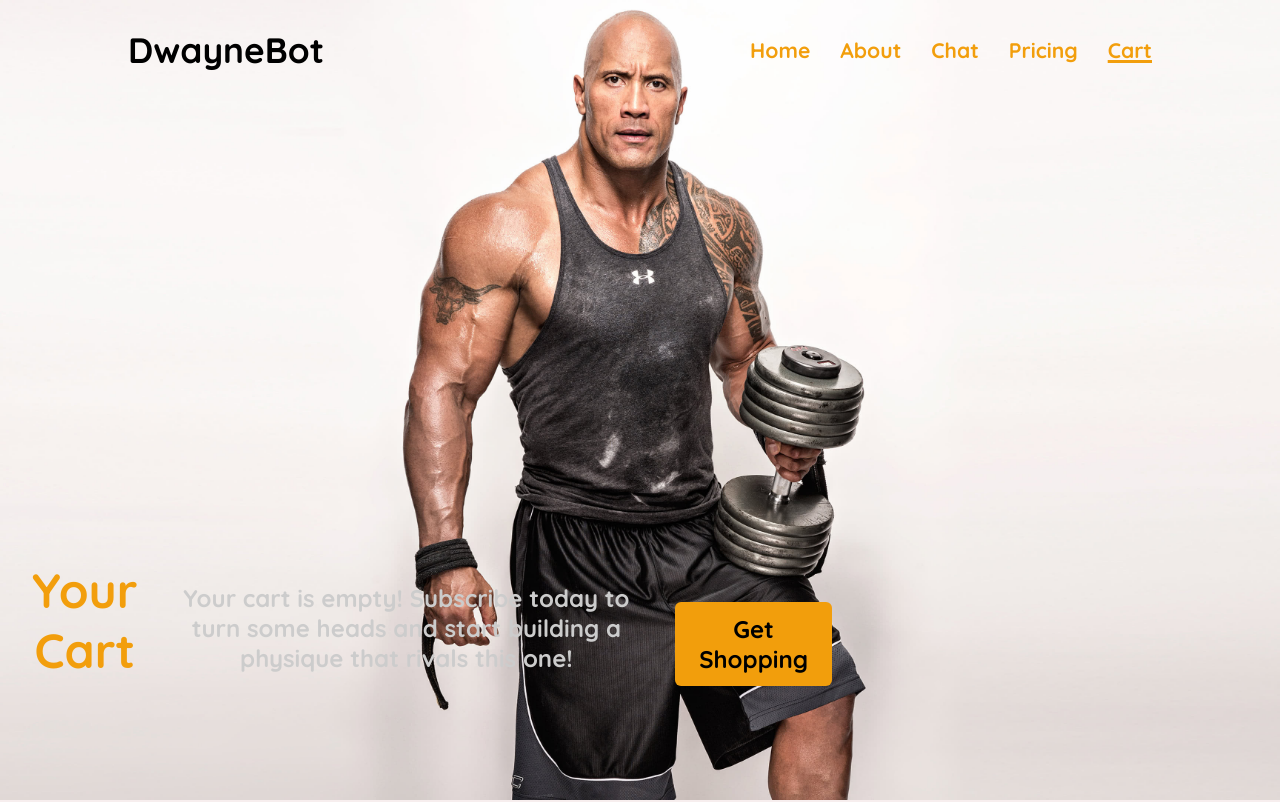
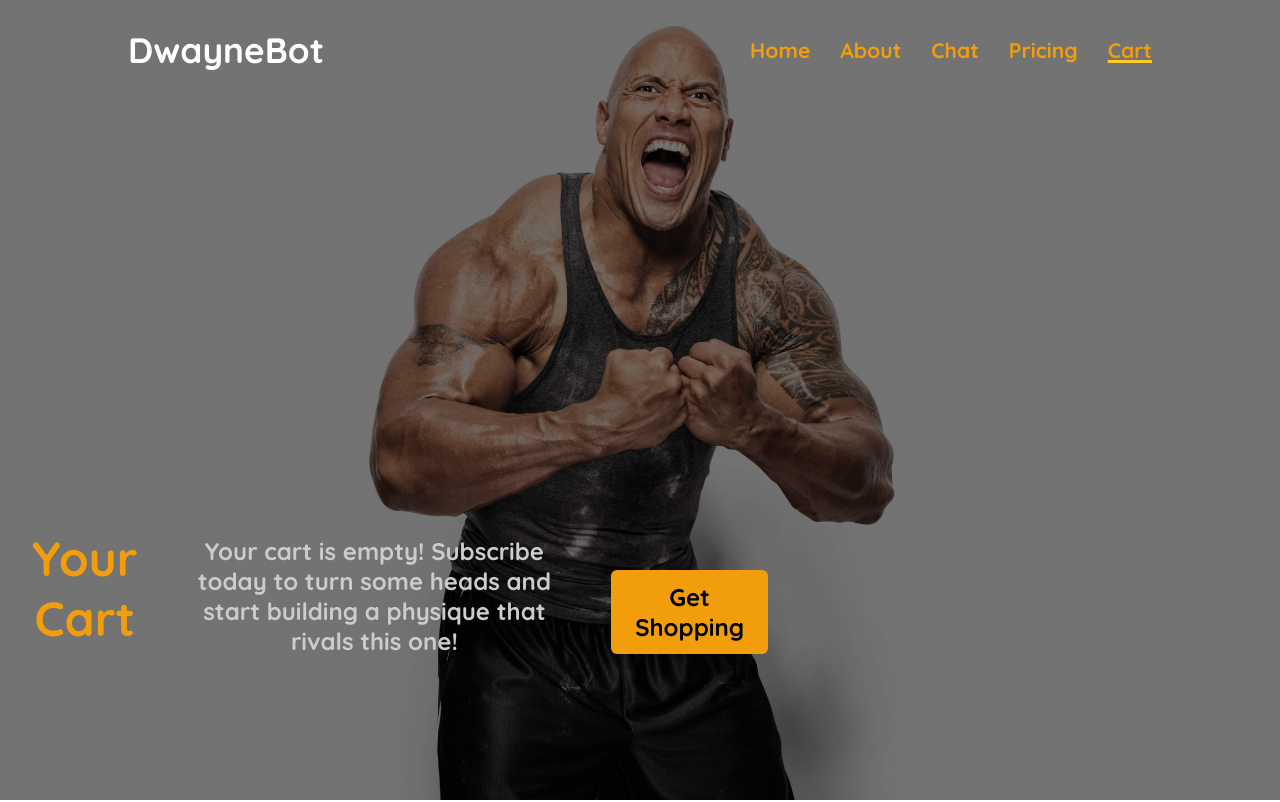
Before and after one commit to MattLantin/final_project, a website: page public/components/checkout.html in a window 1280 px wide. Shown: the top 802 px of the page. Drawn offline with nearby package versions, Linux system fonts and the light colour scheme; some packages are replaced by stand-ins of ours; a script that the page names is missing.

Commit message:
Update checkout.css

```diff
--- a/public/styling/checkout.css
+++ b/public/styling/checkout.css
@@ -1,3 +1,72 @@
+* {
+  margin: 0;
+  padding: 0;
+  font-family: 'Quicksand', sans-serif;
+  box-sizing: border-box;
+}
+
+html, body {
+  height: 100%;
+}
+
+.container {
+  display: flex;
+  width: 80%;
+  margin: auto;
+  justify-content: space-between;
+  align-items: center;
+}
+
+  button:hover {
+    transform: scale(1.1);
+    background-color: #ffca28;
+  }
+
+header{
+    width: 100%;
+    height: 100px;
+    display: flex;
+    align-items: center;
+    color: white;
+    font-size: 1.1em;
+}
+
+nav{
+    width: 100%;
+    display: flex;
+    justify-content: end;
+    align-items: center;
+    font-size: 1.2em;
+    font-weight: bold;
+    color: #f29e0c;
+}
+
+nav ul {
+  display: flex;
+  gap: 30px;
+  list-style: none;
+  font-weight: bold;
+}
+
+nav ul li {
+  cursor: pointer;
+  transition: transform 0.3s ease;
+}
+
+nav ul li:hover {
+  transform: scale(1.1);
+}
+
+nav ul li a {
+color: #f29e0c;         /* Set your Rock-style orange color */
+text-decoration: none;  /* Remove underline */
+transition: color 0.3s ease;
+}
+
+nav ul li a:hover {
+  color: #ffca28;          /* Brighter orange when hovering */
+}
+
 /* Cart Section */
 .cart-section {
     text-align: center;
@@ -10,6 +79,36 @@
     font-weight: 700;
     margin-bottom: 1rem;
   }
+
+  .cart-section button:hover {
+      background-color: #ffca28;
+  }
+
+  #logo {
+  font-size: 2em;
+  font-weight: bold;
+  color: white;
+  }
+
+      body {
+      background-image: url('../assets/pricing.jpg');
+      background-size: cover;
+      background-position: center;
+      background-repeat: no-repeat;
+      background-attachment: fixed;
+      min-height: 100vh;
+      color: white;
+    }
+
+        body::before {
+      content: "";
+      position: fixed;
+      top: 0; left: 0;
+      width: 100%; height: 100%;
+      background: rgba(0, 0, 0, 0.55);
+      z-index: -1;
+    }
+
 
   .cart-items {
     display: flex;
@@ -48,6 +147,15 @@
     margin-top: 2rem;
   }
 
+  button:hover {
+    transform: scale(1.1);
+    background-color: #ffca28;
+  }
+
+  a:hover {
+      transform: scale(1.1);
+  }
+
   .cta {
     display: inline-block;
     background: #f29e0c;
@@ -69,7 +177,7 @@
     }
     section{
         width: 700px;
-    }
+    }ffca28
 }
 @media (max-width: 768px) {
     body {
@@ -84,7 +192,5 @@
     }
   }
   #hom{
-    color: #f29e0c;
-    text-decoration: underline;
-    text-decoration-thickness: 3px;
+    color: #ffca28;
 }
```
